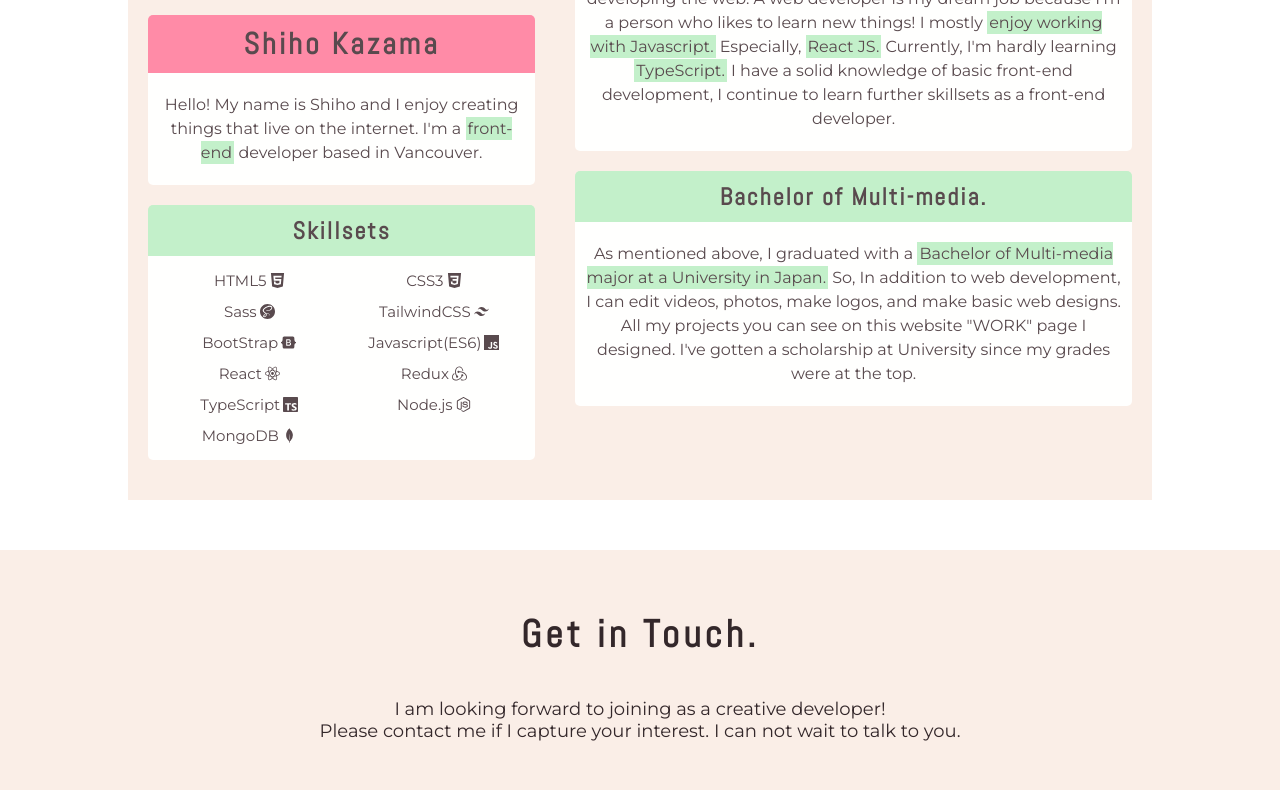
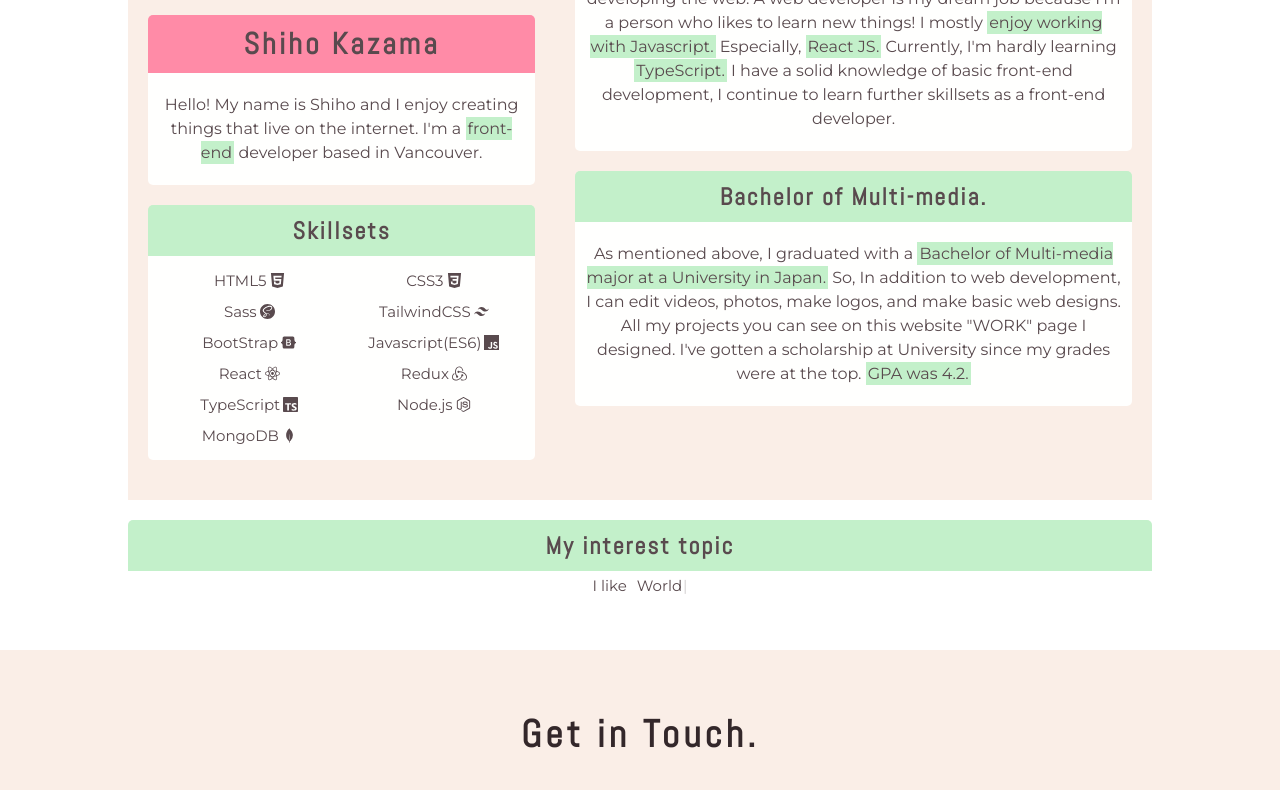
Before and after one commit to miacan2021/Portfolio-page, a React (Create React App) app: page /about in a window 1280 px wide. Shown: the part 572-1362 px from the top of the page. Built offline with nearby package versions, Linux system fonts and the light colour scheme.

Commit message:
added typewriter  library

```diff
--- a/package.json
+++ b/package.json
@@ -15,8 +15,10 @@
     "react-icons": "^4.3.1",
     "react-router-dom": "^6.2.1",
     "react-scripts": "5.0.0",
+    "react-typical": "^0.1.3",
     "styled-components": "^5.3.3",
     "typescript": "^4.5.4",
+    "typewriter-effect": "^2.18.2",
     "web-vitals": "^2.1.2"
   },
   "scripts": {
--- a/src/components/layout/About/AboutPage.styled.tsx
+++ b/src/components/layout/About/AboutPage.styled.tsx
@@ -151,7 +151,7 @@
     grid-template-columns: 1fr 1fr;
     gap: 2px;
     align-items: center;
-    justify-content: center;
+    justify-content: space-around;
     padding: 10px;
     @media (max-width: ${({theme}) => theme.mobile}) {
         grid-template-columns: 1fr 1fr 1fr;
@@ -173,3 +173,15 @@
     background-color: ${({theme}) =>  theme.palette.green};
     padding: 2px;
 `
+
+export const Interest = styled.div`
+    display: flex;
+    justify-content: center;
+`
+
+export const LikeThing = styled.p`
+    font-family: 'Montserrat', sans-serif;
+    font-size: 15px;
+    padding: 5px;
+    color: ${({theme}) =>  theme.palette.sub_text};
+`
--- a/src/components/layout/About/AboutPage.tsx
+++ b/src/components/layout/About/AboutPage.tsx
@@ -1,13 +1,14 @@
 import { Contact } from "../pattern/Contact"
 import { GrobalStyles } from "../../styles/Globals.styled";
 import { NavBar } from "../pattern/NavBar"
-import { Highlight, Skill, Skills, Profile, Name, AboutImg, AboutImgArea, AboutMessage, AboutPageWrapper, AboutTitle, Introduce, Myself, AboutP, SectionTitle } from "./AboutPage.styled";
+import { Interest, Highlight, Skill, Skills, Profile, Name, AboutImg, AboutImgArea, AboutMessage, AboutPageWrapper, AboutTitle, Introduce, Myself, AboutP, SectionTitle, LikeThing } from "./AboutPage.styled";
 import { ThemeProvider } from "styled-components"
 import { theme, darkTheme } from "../../styles/Globals.styled"
 import { useSetTheme } from "../../../hooks/useSetTheme";
 import { MdModeNight, MdWbSunny } from "react-icons/md";
 import { ModeBtn } from "../../layout/Home/Hero.styled";
 import { SiHtml5, SiTailwindcss, SiCss3, SiSass, SiBootstrap, SiJavascript, SiReact, SiRedux, SiTypescript, SiNodedotjs, SiMongodb} from "react-icons/si";
+import Typewriter from 'typewriter-effect';
 
 
 export const AboutPage = () => {
@@ -57,11 +58,25 @@
         <AboutP>
             As mentioned above, I graduated with a <Highlight>Bachelor of Multi-media major at a University in Japan.</Highlight> So, In addition to web development,  I can edit videos, photos, make logos, and make basic web designs.
             All my projects you can see on this website "WORK" page I designed.
-            I've gotten a scholarship at University since my grades were at the top.
+            I've gotten a scholarship at University since my grades were at the top. <Highlight>GPA was 4.2.</Highlight>
         </AboutP>
         </Myself>
-
         </Introduce>
+        <SectionTitle>My interest topic</SectionTitle>
+        <Interest>
+            <LikeThing>
+            I like
+            </LikeThing>
+            <LikeThing>
+            <Typewriter
+            options={{
+                strings: ['Hello', 'World'],
+                autoStart: true,
+                loop: true,
+            }}
+            />
+            </LikeThing>
+        </Interest>
         </AboutPageWrapper>
         <Contact  modeTheme={modeTheme} />
         </ThemeProvider>
```
Also changed, not shown: 1 other file (tests, documents, lock files or other folders).
